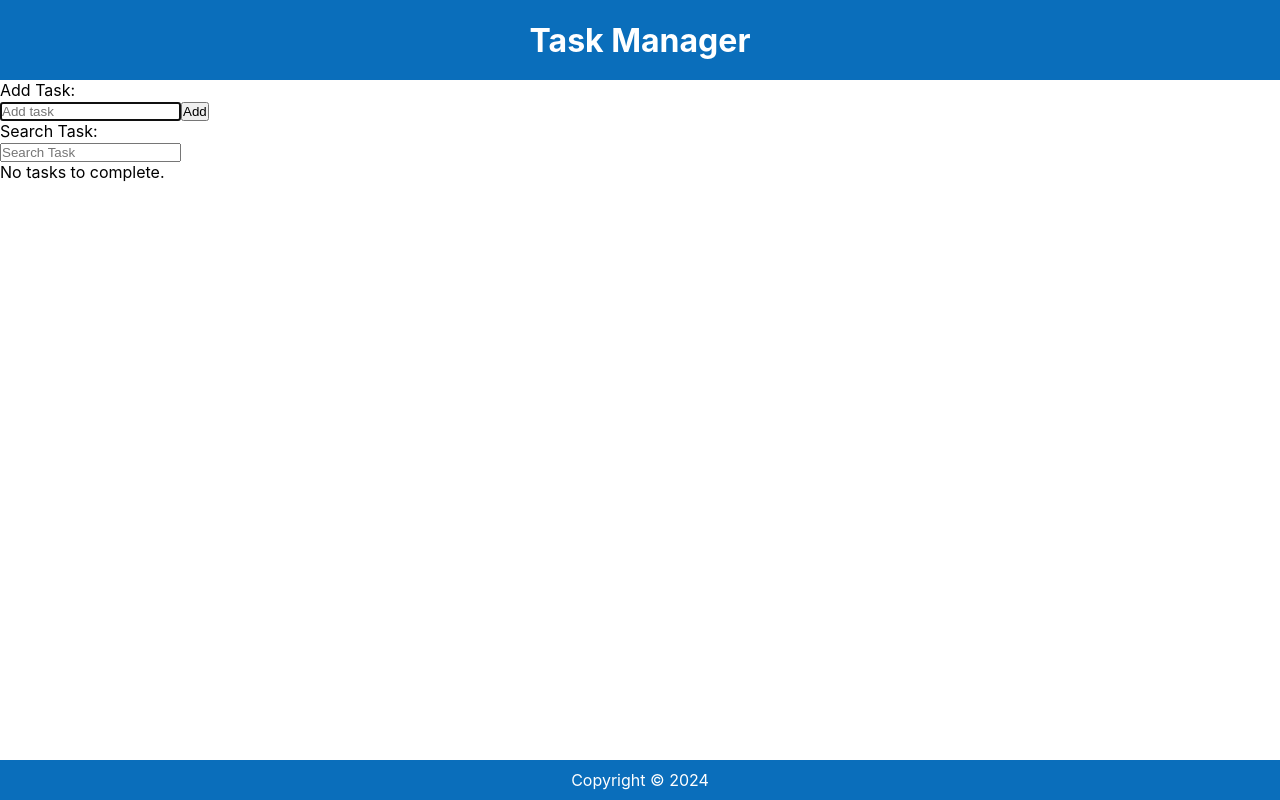
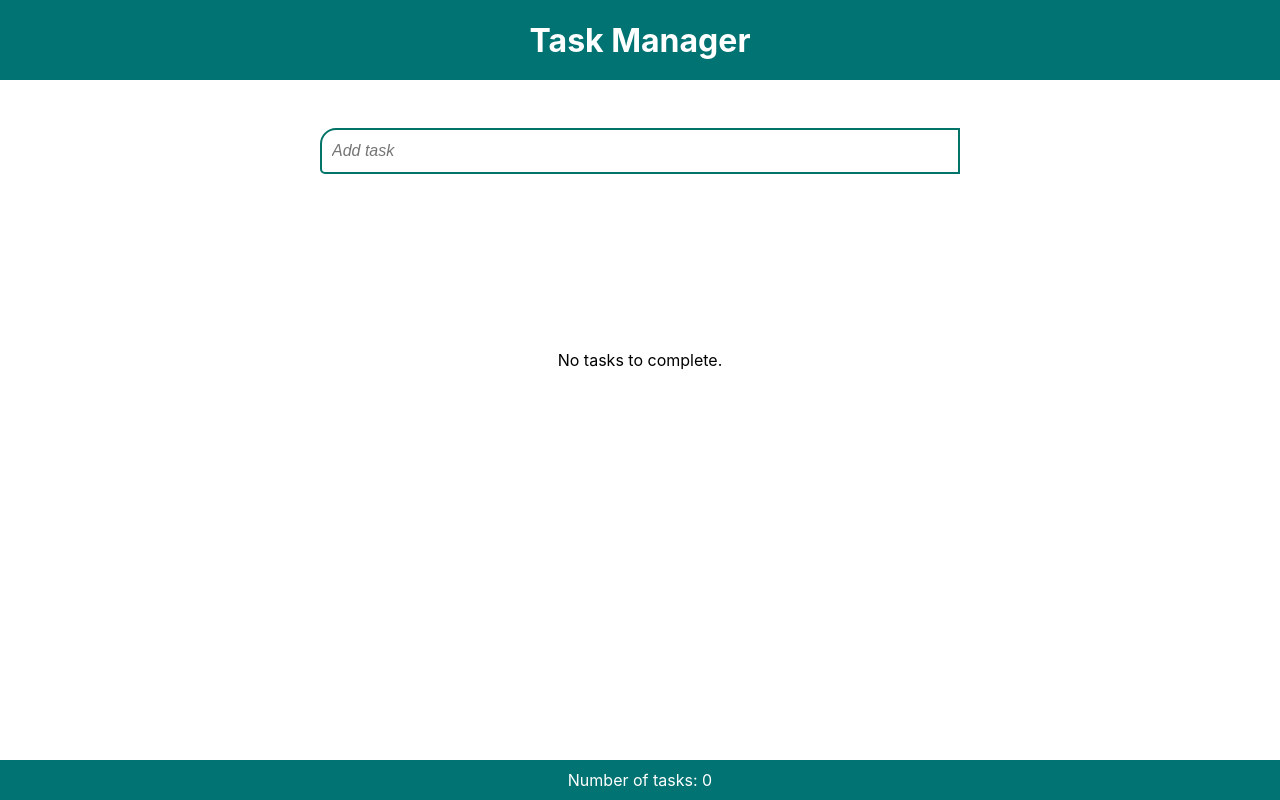
Before and after one commit to jonasnavin/task-manager, a React (Create React App) app: page / in a window 1280 px wide. Built offline with nearby package versions, Linux system fonts and the light colour scheme; the HTML template or start-up script is replaced by a standard one.

Commit message:
styles has updated

```diff
--- a/src/App.css
+++ b/src/App.css
@@ -1,19 +1,150 @@
 .header {
     height: 10vh;
+    margin-bottom: 2rem;
 }
 
 .main {
-    min-height: 85vh;
+    padding-bottom: 3rem;
+    display: flex;
+    flex-direction: column;
+    align-items: center;
 }
 
 .footer {
     height: 5vh;
+    position: fixed;
+    width: 100%;
+    bottom: 0;
 }
 
-.header, .footer {
-    background-color: rgb(10, 110, 187);
+.header,
+.footer {
+    background-color: #027373;
     color: white;
     display: flex;
     justify-content: center;
     align-items: center;
 }
+
+.add-form,
+.search-form {
+    display: flex;
+    justify-content: center;
+    margin: 1rem;
+    width: 50%;
+}
+
+.add-label,
+.search-label {
+    display: none;
+}
+
+.add-input,
+.search-input {
+    padding: 5px 2.5rem 5px 10px;
+    height: 2rem;
+    border: 1px solid #01403A;
+    border-radius: 5px;
+    outline: none;
+    font-size: 1rem;
+    width: 100%;
+}
+
+.add-input::placeholder,
+.search-input::placeholder {
+    font-style: italic;
+}
+
+.add-input:focus,
+.search-input:focus {
+    border: 2px solid #027368;
+    border-radius: 1rem 0 0 5px;
+}
+
+.add-input:focus~.add-button,
+.add-button:hover {
+    background-color: rgb(56, 199, 78);
+    color: white;
+}
+
+.add-input:focus~.add-button,
+.search-input:focus~.search-button {
+    border: 2px solid #027368;
+    border-left: none;
+}
+
+.search-button {
+    font-size: large;
+}
+
+
+.add-button, .search-button {
+    padding: 5px 10px;
+    width: 4rem;
+    outline: none;
+    border: 1px solid #01403A;
+    border-radius: 0 5px 5px 0;
+    border-left: none;
+    background: inherit;
+    cursor: pointer;
+}
+
+.task-list {
+    display: flex;
+    flex-direction: column-reverse;
+    width: 50%;
+}
+
+.task-list li {
+    display: flex;
+    align-items: center;
+    position: relative;
+    min-height: 2rem;
+    margin-top: 1rem;
+    padding-bottom: 1rem;
+    border-bottom: 1.5px solid #014040;
+    border-radius: 5px;
+}
+
+.list {
+    flex-grow: 1;
+    min-height: 2rem;
+    align-content: center;
+    padding: 0 1rem;
+    margin: 0 2rem;
+    cursor: pointer;
+}
+
+.check-list {
+    position: absolute;
+    /* top: 0; */
+    left: 0;
+    height: 1.5rem;
+    width: 1.5rem;
+    border-radius: 0 5p 5px 0;
+    border: none;
+    outline: none;
+    cursor: pointer;
+}
+
+.delete-button {
+    position: absolute;
+    right: 0;
+    height: 1.5rem;
+    width: 1.5rem;
+    background-color: red;
+    color: rgb(247, 243, 243);
+    border: none;
+    border-radius: 5px;
+    font-size: medium;
+}
+
+.delete-button:hover {
+    cursor: pointer;
+}
+
+@media (max-width: 720px) {
+    .add-form, .search-form, .task-list {
+      width: 80%;
+    }
+  }
--- a/src/App.js
+++ b/src/App.js
@@ -3,14 +3,15 @@ import './App.css'
 import Header from './components/Header'
 import Footer from './components/Footer'
 import Main from './components/Main'
+import { DataProvider } from './context/DataContext'
 
 const App = () => {
   return (
-    <>
+    <DataProvider>
       <Header />
       <Main />
       <Footer />
-    </>
+    </DataProvider>
   )
 }
 
--- a/src/components/Footer.js
+++ b/src/components/Footer.js
@@ -1,10 +1,11 @@
-import React from 'react'
+import React, { useContext } from 'react'
+import DataContext from '../context/DataContext'
 
 const Footer = () => {
-    const date = new Date()
+    const {tasks} = useContext(DataContext)
   return (
     <footer className='footer'>
-        <p>Copyright &copy; {date.getFullYear()}</p>
+        <p>Number of tasks: {tasks.length}</p>
     </footer>
   )
 }
--- a/src/components/Main.js
+++ b/src/components/Main.js
@@ -1,17 +1,16 @@
-import React from 'react'
+import React, { useContext } from 'react'
 import Task from './Task'
-import { DataProvider } from '../context/DataContext'
+import DataContext from '../context/DataContext'
 import NewTask from './NewTask'
 import SearchTask from './SearchTask'
 
 const Main = () => {
+    const { tasks } = useContext(DataContext)
     return (
         <main className='main'>
-            <DataProvider>
                 <NewTask />
-                <SearchTask />
+                {tasks.length ? (<SearchTask />) : null}
                 <Task />
-            </DataProvider>
         </main>
     )
 }
--- a/src/components/NewTask.js
+++ b/src/components/NewTask.js
@@ -1,12 +1,13 @@
 import React, { useContext } from 'react'
 import DataContext from '../context/DataContext'
+import { FaPlus } from 'react-icons/fa'
 
 const NewTask = () => {
     const { addTask, setAddTask, handleSubmit } = useContext(DataContext)
     return (
         <form
             onSubmit={e => e.preventDefault()}
-            className='task-form'
+            className='add-form'
         >
             <label
                 htmlFor='add-task'
@@ -21,15 +22,18 @@ const NewTask = () => {
                 id='add-task'
                 className='add-input'
                 autoFocus
+                autoComplete='off'
                 value={addTask}
                 onChange={e => setAddTask(e.target.value)}
             />
-            <button
-                type='submit'
-                onClick={handleSubmit}
-            >
-                Add
-            </button>
+            {addTask &&
+                <button
+                    className='add-button'
+                    type='submit'
+                    onClick={handleSubmit}
+                >
+                    <FaPlus />
+                </button>}
         </form>
     )
 }
--- a/src/components/SearchTask.js
+++ b/src/components/SearchTask.js
@@ -1,5 +1,6 @@
 import React, { useContext } from 'react'
 import DataContext from '../context/DataContext'
+import { TiDeleteOutline } from 'react-icons/ti'
 
 const SearchTask = () => {
     const { searchTask, setSearchTask } = useContext(DataContext)
@@ -20,9 +21,18 @@ const SearchTask = () => {
                 id='search-task'
                 className='search-input'
                 placeholder='Search Task'
+                autoComplete='off'
                 value={searchTask}
                 onChange={e => setSearchTask(e.target.value)}
             />
+            {searchTask &&
+                <button
+                    className='search-button'
+                    onClick={() => setSearchTask('')}
+                    type='button'
+                >
+                    <TiDeleteOutline />
+                </button>}
         </form>
     )
 }
--- a/src/components/Task.js
+++ b/src/components/Task.js
@@ -10,8 +10,10 @@ const Task = () => {
             {
                 taskResult.length ? taskResult.map(task => (
                     <TaskList key={task.id} task={task} />
-                )) : (
-                    <p>No tasks to complete.</p>
+                )) : taskResult && !searchTask ? (
+                    <p style={{marginTop: '10rem', textAlign: 'center'}}>No tasks to complete.</p>
+                ) : (
+                    <p style={{marginTop: '10rem', textAlign: 'center'}}>Match not found.</p>
                 )
             }
         </ul>
--- a/src/components/TaskList.js
+++ b/src/components/TaskList.js
@@ -1,6 +1,6 @@
 import React, { useContext } from 'react'
 import DataContext from '../context/DataContext'
-import { FaTrashAlt } from 'react-icons/fa'
+import { TbTrashXFilled } from 'react-icons/tb'
 
 const TaskList = ({ task }) => {
     const { handleChange, handleDelete } = useContext(DataContext)
@@ -19,11 +19,12 @@ const TaskList = ({ task }) => {
             >
                 {task.data}
             </label>
-            <FaTrashAlt
+            <button
                 className='delete-button'
-                role='button'
                 onClick={() => handleDelete(task.id)}
-            />
+            >
+                <TbTrashXFilled />
+            </button>
         </li>
     )
 }
--- a/src/context/DataContext.js
+++ b/src/context/DataContext.js
@@ -28,13 +28,22 @@ export const DataProvider = ({ children }) => {
             const allTasks = [...tasks, task]
             setTasks(allTasks)
             setAddTask('')
+            setSearchTask('')
             localStorage.setItem("task-list", JSON.stringify(allTasks))
         }
     }
 
     return (
         <DataContext.Provider value={{
-            tasks, setTasks, handleChange, handleDelete, addTask, setAddTask, handleSubmit, searchTask, setSearchTask
+            tasks,
+            addTask,
+            searchTask,
+            setTasks,
+            setAddTask,
+            setSearchTask,
+            handleChange,
+            handleSubmit,
+            handleDelete
         }}>
             {children}
         </DataContext.Provider>
```
